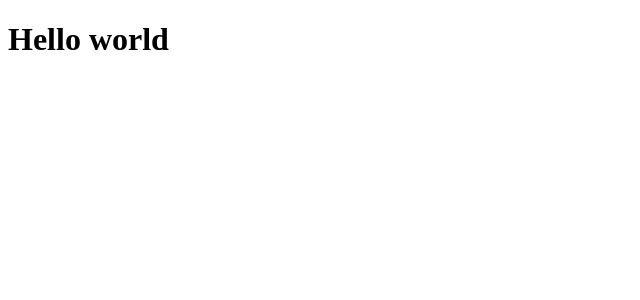
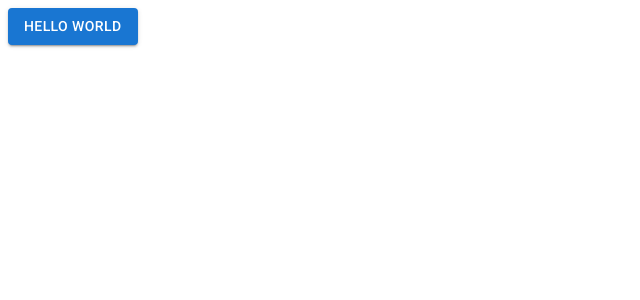
Before and after one commit to Politi-cz/politicz-fe-react-legacy, a React (Create React App) app: page / in a window 1280 px wide. Shown: the top 300 px of the page, without its empty margins (0-640 px from the left). Built offline with nearby package versions, Linux system fonts and the light colour scheme.

Commit message:
Add Material-UI

```diff
--- a/package.json
+++ b/package.json
@@ -3,6 +3,11 @@
   "version": "0.1.0",
   "private": true,
   "dependencies": {
+    "@emotion/react": "^11.10.4",
+    "@emotion/styled": "^11.10.4",
+    "@fontsource/roboto": "^4.5.8",
+    "@mui/icons-material": "^5.10.6",
+    "@mui/material": "^5.10.8",
     "@testing-library/jest-dom": "^5.16.5",
     "@testing-library/react": "^13.4.0",
     "@testing-library/user-event": "^13.5.0",
--- a/src/App.tsx
+++ b/src/App.tsx
@@ -1,9 +1,10 @@
+import Button from '@mui/material/Button';
 import React from 'react';
 import './App.scss';
 
 function App() {
   return (
-    <h1>Hello world</h1>
+    <Button variant="contained">Hello World</Button>
   );
 }
 
--- a/src/index.tsx
+++ b/src/index.tsx
@@ -1,6 +1,10 @@
 import React from 'react';
 import ReactDOM from 'react-dom/client';
 import App from './App';
+import '@fontsource/roboto/300.css';
+import '@fontsource/roboto/400.css';
+import '@fontsource/roboto/500.css';
+import '@fontsource/roboto/700.css';
 
 const root = ReactDOM.createRoot(
   document.getElementById('root') as HTMLElement
```
Also changed, not shown: 2 other files (tests, documents, lock files or other folders).
